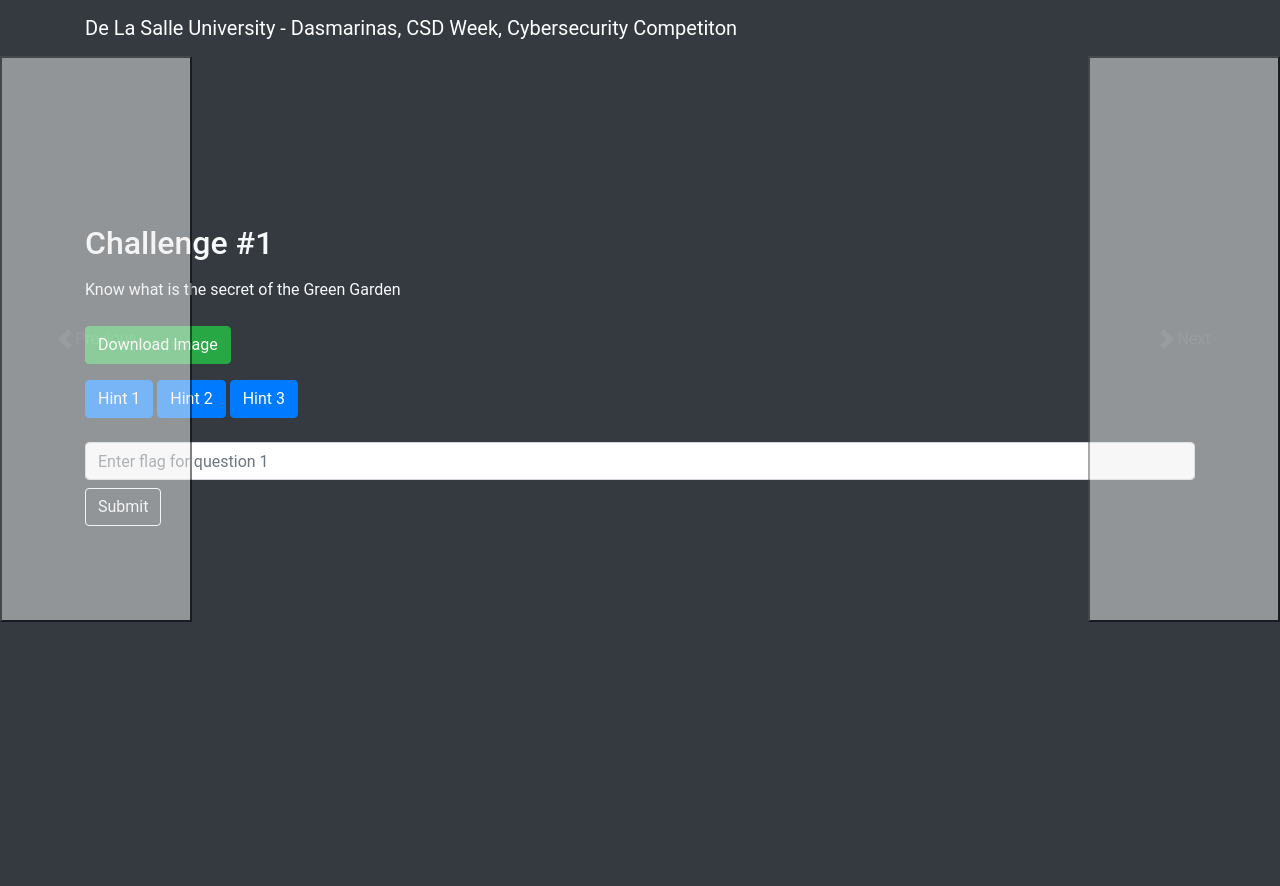
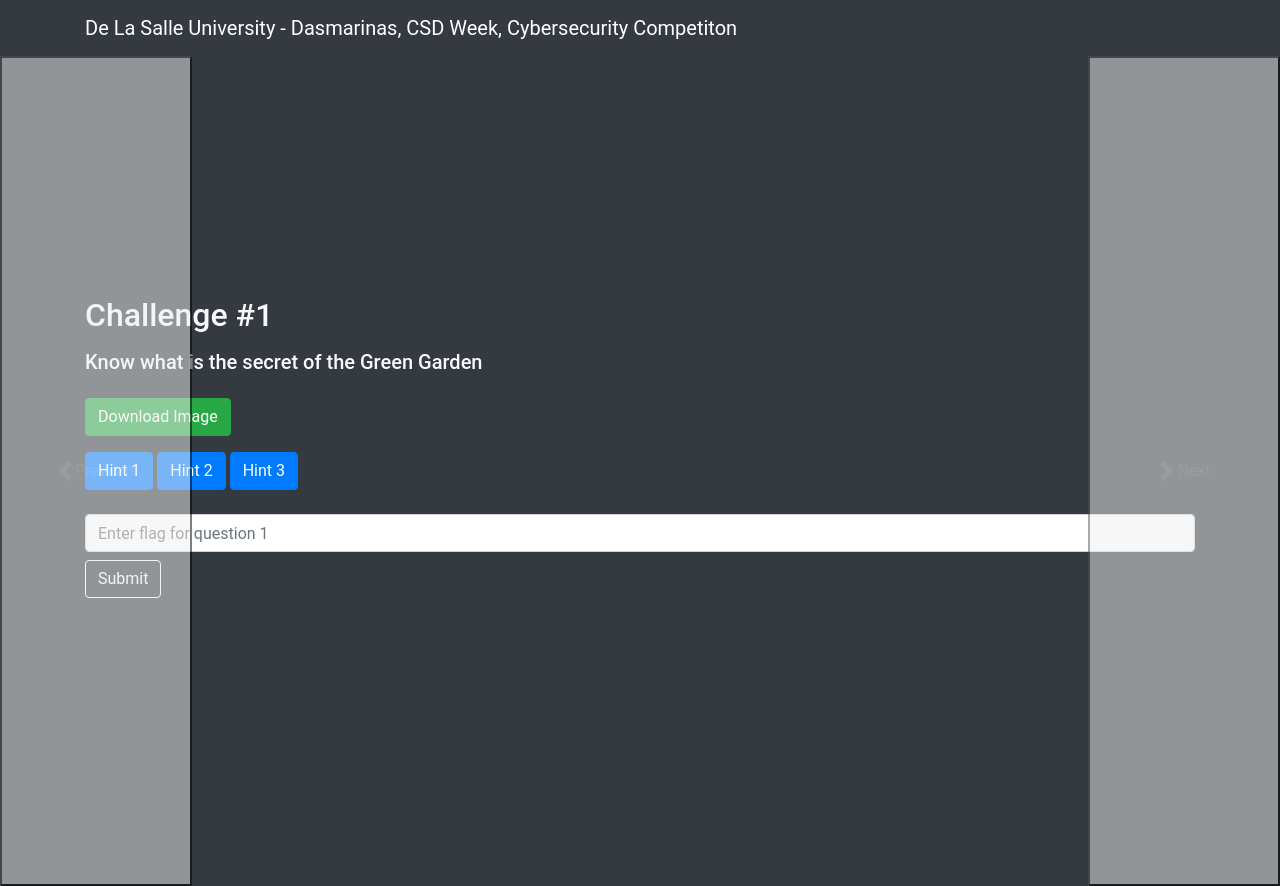
Before and after one commit to DabideBoi/La-Sallian-Cybersecurity, a plain HTML site: page index.html in a window 1280 px wide. Before the commit the page ends 800 px from the top, so only its background shows below. Drawn offline with nearby package versions, Linux system fonts and the light colour scheme.

Commit message:
Alignment Fixes

```diff
--- a/index.html
+++ b/index.html
@@ -18,11 +18,11 @@
       <div id="carousel" class="carousel slide">
         <div class="carousel-inner">
           <div class="carousel-item active">
-            <div class="container py-5">
+            <div class="container">
 
                 <div class="question mb-5">
                   <h2 class="text-light mb-3">Challenge #1</h2>
-                  <p class="text-light mb-4">Know what is the secret of the Green Garden</p>
+                  <h5 class="text-light mb-4 display-5">Know what is the secret of the Green Garden</h5>
                   <button class="btn btn-primary btn-success mb-3" onclick="window.location.href='https://cdn.discordapp.com/attachments/624110762691919882/1105650377568829481/garden_image.tar.xz'">Download Image</button>
                   <div class="hint-container mb-4">
                       <button class="btn btn-primary me-3" id="hint1-1">Hint 1</button>
@@ -39,7 +39,7 @@
             <div class="container py-5">
               <div class="question mb-5">
                 <h2 class="text-light mb-3">Challenge #2</h2>
-                <p class="text-light mb-4">This tar file is sleepy. IT IS very tar-ed</p>
+                <h5 class="text-light mb-4">This tar file is sleepy. IT IS very tar-ed</h5>
                 <button class="btn btn-primary btn-success mb-3" onclick="window.location.href='https://cdn.discordapp.com/attachments/624110762691919882/1105501435757592607/1000.tar'">Download .tar</button>
                 <div class="hint-container mb-4">
                     <button class="btn btn-primary me-3" id="hint2-1">Hint 1</button>
--- a/styles.css
+++ b/styles.css
@@ -1,8 +1,20 @@
+html {
+  height: 100vh;
+}
+
 body {
+  height: 100vh;
   background-color: #1a1a1a;
   color: #ffffff;
   font-family: "Roboto", sans-serif;
 }
+
+.carousel-item {
+  margin-top: 15vh;
+  margin-bottom: 15vh;
+  padding-bottom: 15vh;
+}
+
 h1, h2 {
   color: #ffffff;
 }
```
